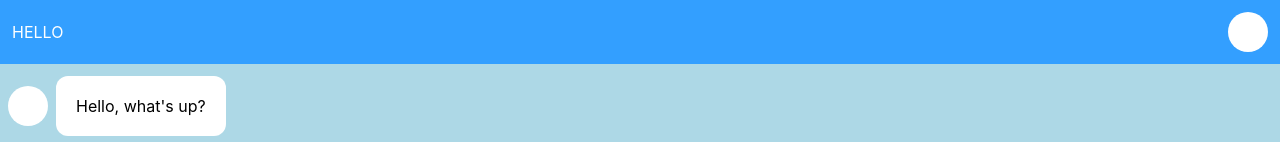
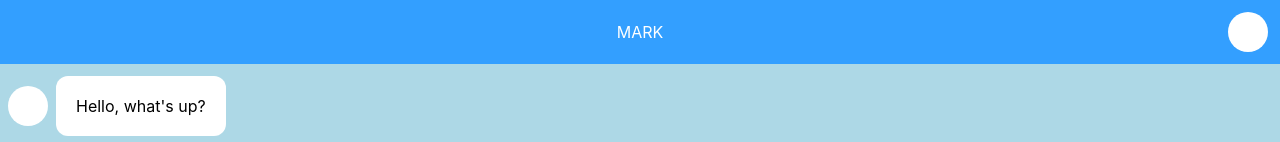
Before and after one commit to suttirakcha/cc20-homework05, a plain HTML site: page index.html in a window 1280 px wide. Shown: the top 142 px of the page. Drawn offline with Linux system fonts and the light colour scheme.

Commit message:
style: make the chat title center

```diff
--- a/index.html
+++ b/index.html
@@ -17,7 +17,7 @@
   <body>
     <div class="container">
       <header class="chat-header">
-        HELLO
+        <p class="chat-title">MARK</p>
         <span class="avatar"></span>
       </header>
       <div id="chatbox">
--- a/styles.css
+++ b/styles.css
@@ -18,7 +18,6 @@ body {
 
 .chat-message p,
 .bot-message p{
-  /* animation:text-anim 200ms; */
   padding:20px;
   border-radius:12px;
   width:fit-content;
@@ -47,6 +46,23 @@ body {
   justify-content:space-between;
   background-color:lightblue;
   height:100vh;
+}
+.chat-header {
+  background-color:#339FFF;
+  display: flex;
+  padding:12px;
+  color:white;
+  align-items:center;
+  justify-content:flex-end;
+}
+
+.chat-title {
+  display:flex;
+  flex-grow:1;
+  justify-content:center;
+  position:absolute;
+  left:0;
+  width:100%;
 }
 
 #chatbox {
@@ -97,21 +113,3 @@ body {
   padding:8px;
   gap:6px;
 }
-
-.chat-header {
-  background-color:#339FFF;
-  display: flex;
-  padding:12px;
-  color:white;
-  align-items:center;
-  justify-content:space-between;
-}
-
-/* @keyframes text-anim {
-  from {
-    font-size:12px;
-  }
-  to {
-    font-size:16px;
-  }
-} */
```
